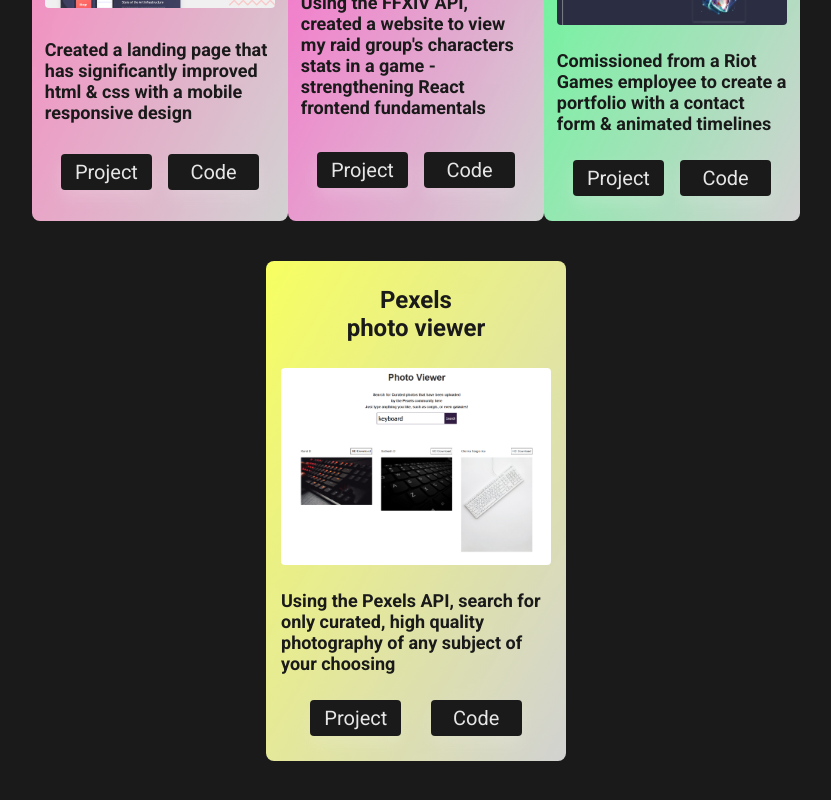
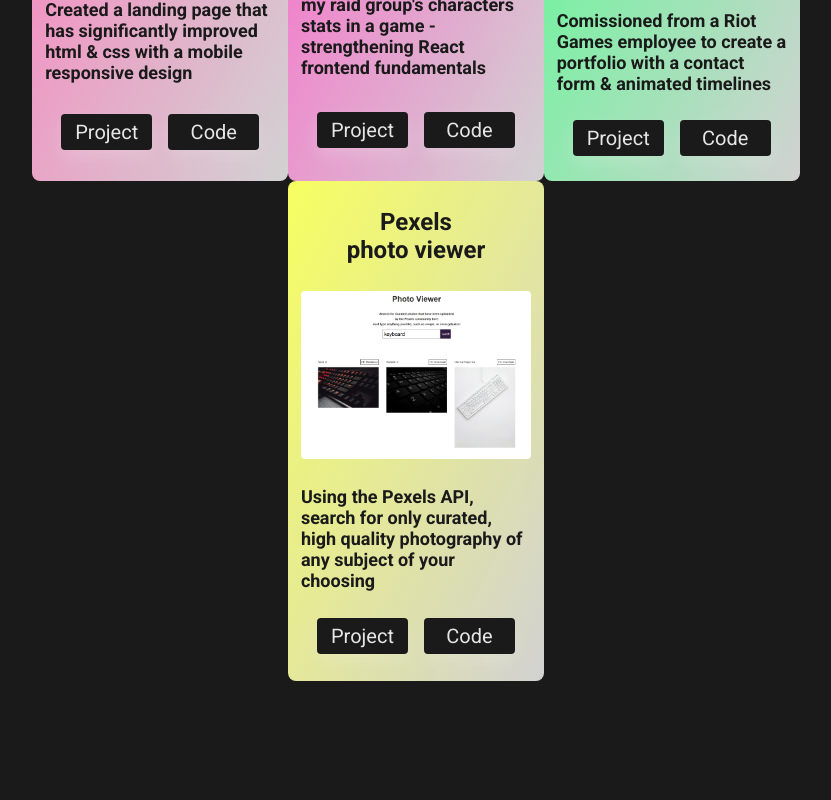
Before and after one commit to Yacheen/portfolio_2, a React (Create React App) app: page / in a window 1280 px wide. Shown: the part 1584-2384 px from the top of the page, without its empty margins (224-1055 px from the left). After the commit the page ends 2265 px from the top, so only its background shows below. Built offline with nearby package versions, Linux system fonts and the light colour scheme.

Commit message:
Fixed project list styling, ty @Xenonyy!

```diff
--- a/src/App.css
+++ b/src/App.css
@@ -196,26 +196,11 @@
   display: -webkit-box;
   display: -ms-flexbox;
   display: flex;
-  -webkit-box-orient: vertical;
-  -webkit-box-direction: normal;
-      -ms-flex-direction: column;
-          flex-direction: column;
-}
-
-.projects .projects-content .projects-list .projects-row {
-  display: -webkit-box;
-  display: -ms-flexbox;
-  display: flex;
-  -webkit-box-pack: justify;
-      -ms-flex-pack: justify;
-          justify-content: space-between;
-  margin-bottom: 4rem;
-}
-
-.projects .projects-content .projects-list .projects-row:nth-child(3) {
   -webkit-box-pack: center;
       -ms-flex-pack: center;
           justify-content: center;
+  -ms-flex-wrap: wrap;
+      flex-wrap: wrap;
 }
 
 .bubblegum-pink {
@@ -272,6 +257,9 @@
   height: 50rem;
   border-radius: 0.8rem;
   color: #1a1a1a;
+  -webkit-box-flex: 0;
+      -ms-flex: 0 0 33.3%;
+          flex: 0 0 33.3%;
 }
 
 .project .project-content {
--- a/src/App.scss
+++ b/src/App.scss
@@ -175,16 +175,10 @@
 
 		.projects-list {
 			display: flex;
-			flex-direction: column;
-			.projects-row {
-				display: flex;
-				justify-content: space-between;
-				margin-bottom: 4rem;
-			}
-			.projects-row:nth-child(3) {
-				justify-content: center;
-			}
+			justify-content: center;
+			flex-wrap: wrap;
 		}
+
 	}
 }
 
@@ -256,6 +250,7 @@
 	height: 50rem;
 	border-radius: 0.8rem;
 	color: hsl(0, 0%, 10%);
+	flex: 0 0 33.3%;
 	.project-content {
 		max-width: 90%;
 		height: 100%;
--- a/src/components/ProjectsSection.jsx
+++ b/src/components/ProjectsSection.jsx
@@ -8,13 +8,19 @@
 import riotblizzportfolio from "../assets/images/riotblizzportfolio.png";
 import pexelsphotoviewer from "../assets/images/pexelsphotoviewer.png";
 export const ProjectsSection = () => {
+	//begin probably stupid and non-react way
+	//of giving everything a specific class name
+	//and giving them all a different template area
+
+	const projectList = document.querySelector('.projects-list');
+
 	return (
 		<div className="projects">
 			<div className="projects-content">
 				<h2 id="Projects">Projects</h2>
 				<div className="projects-list">
-					<div className="projects-row">
 						<Project
+
 							projectLink={
 								"https://www.audiophile.yassinweb.dev/"
 							}
@@ -64,8 +70,6 @@
 							}
 							color={"bubblegum-blue"}
 						/>
-					</div>
-					<div className="projects-row">
 						<Project
 							name={
 								<>
@@ -118,8 +122,6 @@
 							}
 							color={"bubblegum-green"}
 						/>
-					</div>
-					<div className="projects-row">
 						<Project
 							name={
 								<>
@@ -138,7 +140,6 @@
 							}
 							color={"bubblegum-yellow"}
 						/>
-					</div>
 				</div>
 			</div>
 		</div>
```
Also changed, not shown: 1 other file (tests, documents, lock files or other folders).
